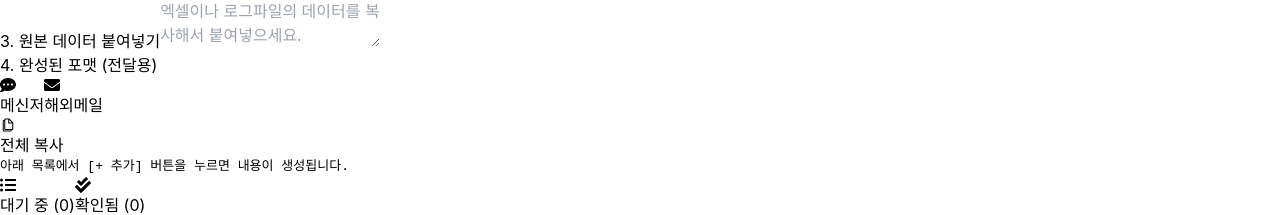
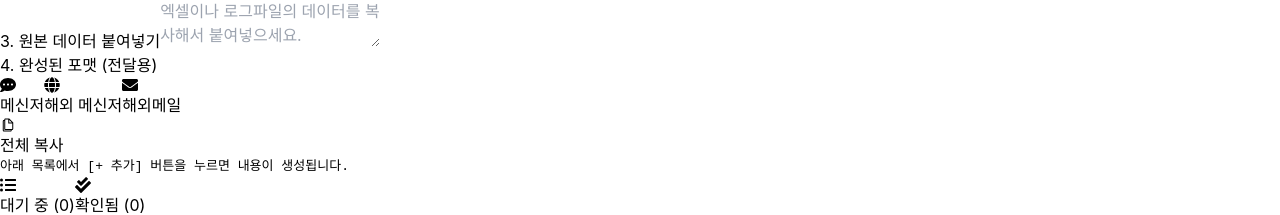
Before and after one commit to chipmunk-dev/Operation-entec, a React (Vite) app: page /persistent-redirect in a window 1280 px wide. Shown: the part 337-552 px from the top of the page. Built offline with nearby package versions, Linux system fonts and the light colour scheme.

Commit message:
재전달: 해외담당자 메신저 추가

```diff
--- a/src/pages/PersistentRedirect/index.jsx
+++ b/src/pages/PersistentRedirect/index.jsx
@@ -1,6 +1,6 @@
 import { useEffect, useState } from 'react';
 import { IoMdCopy } from 'react-icons/io';
-import { FaCheck, FaUndo, FaListUl, FaCheckDouble, FaPaperPlane, FaExclamationCircle, FaCommentDots, FaEnvelope } from 'react-icons/fa';
+import { FaCheck, FaUndo, FaListUl, FaCheckDouble, FaPaperPlane, FaExclamationCircle, FaCommentDots, FaEnvelope, FaGlobe, FaInfoCircle } from 'react-icons/fa';
 
 function PersistentRedirect() {
   const [inputs, setInputs] = useState([]);
@@ -163,7 +163,7 @@ function PersistentRedirect() {
         });
         formatted += '감사합니다.';
 
-    } else {
+    } else if (outputMode === 'email') {
         formatted = 'Dear!\n';
         formatted += 'This is KIC Control office in Korea.\n';
         formatted += 'Monitoring System detected warning message(s) from your server.\n';
@@ -179,6 +179,14 @@ function PersistentRedirect() {
         });
 
         formatted += '\nThank you.';
+
+    } else if (outputMode === 'global') {
+        formatted = '- Resend -\n\n';
+
+        sortedSelected.forEach((message) => {
+            formatted += `host: ${message.data.host || ''}\n`;
+            formatted += `message: ${message.data.cleanEvent || ''}\n\n`;
+        });
     }
 
     setFormattedResult(formatted);
@@ -223,7 +231,6 @@ function PersistentRedirect() {
     return a.id - b.id;
   });
 
-  // --- 재전달 메세지 생성 헬퍼 함수 ---
   const generateRedirectText = (contentText) => {
       let methodText = "";
       if (contentText.includes('문자만')) {
@@ -231,7 +238,6 @@ function PersistentRedirect() {
       } else if (contentText.includes('메일')) {
           methodText = contentText;
       } else {
-          // 문자, 유선, 메신저 등 끝단어 제거 후 메신저 부착
           const cleanedName = contentText.replace(/[ \t]*(문자|유선|메신저|[\/])+[ \t]*$/g, '');
           methodText = `${cleanedName} 메신저`;
       }
@@ -242,7 +248,7 @@ function PersistentRedirect() {
     <div className="p-8 max-w-6xl mx-auto">
       <h1 className="text-3xl font-bold text-gray-800 mb-6">지속 이벤트 재전달</h1>
 
-      {/* --- 근무자 정보 및 데이터 설정 --- */}
+      {/* ... (근무자 정보, 입력 데이터 순서, 원본 데이터 붙여넣기 등 상단 UI 생략 - 기존과 동일) ... */}
       <div className="grid grid-cols-1 md:grid-cols-2 gap-6 mb-6">
         <div className={`p-5 border rounded-lg shadow-sm h-full transition-colors ${!workerName.trim() ? 'bg-red-50 border-red-200 ring-2 ring-red-100' : 'bg-gray-50 border-gray-200'}`}>
           <h3 className={`text-sm font-bold mb-4 border-b pb-2 ${!workerName.trim() ? 'text-red-600 border-red-200' : 'text-gray-700 border-gray-200'}`}>
@@ -321,17 +327,30 @@ function PersistentRedirect() {
       </div>
 
       <div className="mb-8 bg-white p-6 rounded-lg shadow-md border border-gray-200">
-        <div className="flex flex-col sm:flex-row justify-between items-start sm:items-center mb-4 gap-4">
+        <div className="flex flex-col sm:flex-row justify-between items-start mb-4 gap-4">
+            <div className="flex flex-col gap-2">
                 <div className="flex items-center gap-6">
                     <h3 className="text-lg font-bold text-gray-800">4. 완성된 포맷 (전달용)</h3>
                     <div className="flex bg-gray-100 p-1 rounded-lg">
-                    <button onClick={() => setOutputMode('messenger')} className={`flex items-center gap-2 px-4 py-2 rounded-md text-sm font-bold transition-all ${outputMode === 'messenger' ? 'bg-white text-blue-600 shadow-sm ring-1 ring-black/5' : 'text-gray-500 hover:text-gray-700'}`}>
+                        <button onClick={() => setOutputMode('messenger')} className={`flex items-center gap-2 px-3 py-2 rounded-md text-sm font-bold transition-all ${outputMode === 'messenger' ? 'bg-white text-blue-600 shadow-sm ring-1 ring-black/5' : 'text-gray-500 hover:text-gray-700'}`}>
                             <FaCommentDots /> 메신저
                         </button>
-                    <button onClick={() => setOutputMode('email')} className={`flex items-center gap-2 px-4 py-2 rounded-md text-sm font-bold transition-all ${outputMode === 'email' ? 'bg-white text-blue-600 shadow-sm ring-1 ring-black/5' : 'text-gray-500 hover:text-gray-700'}`}>
+                        <button onClick={() => setOutputMode('global')} className={`flex items-center gap-2 px-3 py-2 rounded-md text-sm font-bold transition-all ${outputMode === 'global' ? 'bg-white text-purple-600 shadow-sm ring-1 ring-black/5' : 'text-gray-500 hover:text-gray-700'}`}>
+                            <FaGlobe /> 해외 메신저
+                        </button>
+                        <button onClick={() => setOutputMode('email')} className={`flex items-center gap-2 px-3 py-2 rounded-md text-sm font-bold transition-all ${outputMode === 'email' ? 'bg-white text-green-600 shadow-sm ring-1 ring-black/5' : 'text-gray-500 hover:text-gray-700'}`}>
                             <FaEnvelope /> 해외메일
                         </button>
                     </div>
+                </div>
+
+                {/* [추가됨] 해외 메신저 모드일 때만 보이는 안내 문구 */}
+                {outputMode === 'global' && (
+                    <div className="flex items-center gap-1 text-xs text-gray-500 ml-36 animate-pulse-once">
+                        <FaInfoCircle className="text-purple-500" />
+                        <span>cicop, 해외법인 담당자에게 메신저로 재전달 필요시</span>
+                    </div>
+                )}
             </div>
 
             <button
@@ -393,12 +412,9 @@ function PersistentRedirect() {
                 else itemClass += 'bg-white border-gray-200 hover:border-gray-300';
             }
 
-            // --- 콘텐츠 처리 로직 ---
             const originalContent = message.data.processingContent || message.data.processingLog;
             let displayContentFull = '';
             let displayContentClean = '';
-
-            // 괄호 여부 확인
             const hasParenthesis = originalContent && (originalContent.includes('(') || originalContent.includes(')'));
 
             if (isConfirmedTab && originalContent) {
@@ -406,49 +422,7 @@ function PersistentRedirect() {
                 const nameStr = workerName || '(이름)';
                 const prefix = `${workerTeam} ${nameStr} ${workerPosition} ${dateStr}`;
 
-                // 1) Full 버전 (원본 포함)
-                // 단순히 '문자만' -> '문자' 정도의 기본 로직만 수행하고 괄호는 유지
-                let methodForFull = generateRedirectText(originalContent);
-                // *기존 로직과 달리, Full 버전에서는 괄호를 제거하지 않고 그대로 두어야 하므로
-                // generateRedirectText 내부의 정규식은 '끝부분'의 연락수단만 건드립니다.
-                // 다만 괄호가 중간에 끼어있고 뒤에 연락수단이 없는 경우(ex: "김책임(괄호)") 처리가 애매할 수 있으나
-                // 요구사항 상 "문자만" 교체 및 "메신저" 부착은 generateRedirectText가 담당합니다.
-
-                // 만약 괄호 안에 "문자만"이 들어있으면 그것도 바뀌어야 하므로 간단히 replace
-                let textForFull = originalContent.replace('문자만', '문자');
-
-                // 연락수단이 명시 안된 경우 메신저 붙이기 등 복잡한 로직보다는
-                // "기존 내용 -> ... 재전달" 형식이므로,
-                // Full 버전은 [원본내용 + "재전달"] 형식이 아니라 [원본내용 -> ... "변환된내용" 재전달] 임.
-
-                // 요구사항 재확인:
-                // 확인메세지: "김미경 책임 문자(Major)"
-                // 수정메세지: "김미경 책임 문자(Major) → ... 김미경 책임 메신저(Major)? or 김미경 책임 문자 재전달?"
-                // 아까 예시: "임관우 사원 문자(Major 문자만) -> ... 임관우 사원 문자 재전달"
-                // 즉, 화살표 오른쪽(재전달 내용)은 괄호가 다 빠져야 깔끔합니다.
-                // 하지만 [원본포함] 옵션은 "화살표 왼쪽"에 원본이 있다는 뜻이 아니라, "화살표 오른쪽" 내용에 괄호를 살리느냐 마느냐의 문제일 수 있습니다.
-                // 사용자 예시를 보면: "내용: 원본(괄호) -> 확인후: 원본(괄호) -> ... 재전달"
-                // 즉, **처리내용 디스플레이** 자체가 `[원본] -> [누가] [언제] [재전달내용]` 입니다.
-
-                // 따라서 [Clean 버전]은 재전달 내용에서 괄호를 빼는 것.
-                // [Full 버전]은 재전달 내용에도 괄호를 남기는 것? -> 사용자 예시: "임관우 사원 문자(Major 문자만) → ... 임관우 사원 문자 재전달"
-                // 잠깐, 예시를 보면 "확인후" 결과물 자체가 괄호가 빠져있습니다.
-                // 사용자가 원한건:
-                // 옵션 1 (괄호포함): "원본(괄호) -> ... 원본(괄호) 재전달" (혹은 괄호 안의 문자만->문자 변환)
-                // 옵션 2 (괄호제외): "원본(괄호) -> ... 괄호없는깔끔한내용 재전달"
-
-                // 로직 구현:
-                // A. 공통 접두사: prefix
-
-                // B. Full Message (화살표 오른쪽)
-                // 괄호 유지, "문자만"->"문자"
                 let rightSideFull = originalContent.replace('문자만', '문자');
-                // 만약 끝에 연락수단이 없다면 메신저를 붙여야 하나?
-                // 예시: "전상용 책임 문자(/logs)" -> 괄호가 뒤에 있어서 애매함.
-                // 일단 Full 버전은 사용자가 "그대로"를 원하므로 텍스트 변환 최소화
-
-                // C. Clean Message (화살표 오른쪽)
-                // 괄호 제거
                 let textWithoutParens = originalContent.replace(/\([^)]*\)/g, '').trim();
                 let rightSideClean = generateRedirectText(textWithoutParens);
 
@@ -465,61 +439,35 @@ function PersistentRedirect() {
                     <div><span className="font-bold text-gray-500">일시:</span> {message.data.date}</div>
                     <div><span className="font-bold text-gray-500">IP:</span> {message.data.ip}</div>
 
-                    {/* [대기중 탭]
-                       - originalContent가 있으면 그냥 보여줌. (화살표 X, 변환 X)
-                    */}
                     {!isConfirmedTab && originalContent && (
                         <div className="col-span-1 md:col-span-2 mt-2 pt-2 border-t border-indigo-100 text-xs p-2 rounded bg-indigo-50 text-indigo-700">
                              <span className="font-bold">└ 확인내용:</span> {originalContent}
                         </div>
                     )}
 
-                    {/* [확인됨 탭]
-                       - 괄호가 있으면: [원본포함], [괄호제외] 둘 다 표시
-                       - 괄호가 없으면: 그냥 [재전달] 하나만 표시 (Clean 버전과 Full 버전이 사실상 같음)
-                    */}
                     {isConfirmedTab && originalContent && (
                         <div className="col-span-1 md:col-span-2 mt-3 pt-3 border-t border-gray-200 flex flex-col gap-2">
                              {hasParenthesis ? (
                                 <>
-                                    {/* 옵션 1: 원본 포함 */}
                                     <div className="flex items-center justify-between bg-gray-100 p-2 rounded text-xs text-gray-600">
                                         <span className="flex-1 mr-2"><span className="font-bold text-gray-500">[원본포함]</span> {displayContentFull}</span>
-                                        <button
-                                            onClick={() => handleCopyContent(displayContentFull, `${message.id}-full`)}
-                                            className={`shrink-0 px-2 py-1 rounded border text-[10px] font-bold transition-colors flex items-center gap-1 ${
-                                                copiedKey === `${message.id}-full` ? 'bg-green-100 border-green-300 text-green-700' : 'bg-white border-gray-300 hover:bg-gray-50'
-                                            }`}
-                                        >
+                                        <button onClick={() => handleCopyContent(displayContentFull, `${message.id}-full`)} className={`shrink-0 px-2 py-1 rounded border text-[10px] font-bold transition-colors flex items-center gap-1 ${copiedKey === `${message.id}-full` ? 'bg-green-100 border-green-300 text-green-700' : 'bg-white border-gray-300 hover:bg-gray-50'}`}>
                                             {copiedKey === `${message.id}-full` ? <FaCheck /> : <IoMdCopy />}
                                             {copiedKey === `${message.id}-full` ? '복사됨' : '복사'}
                                         </button>
                                     </div>
-
-                                    {/* 옵션 2: 괄호 제외 */}
                                     <div className="flex items-center justify-between bg-indigo-50 p-2 rounded text-xs text-indigo-800">
                                         <span className="flex-1 mr-2"><span className="font-bold text-indigo-500">[괄호제외]</span> {displayContentClean}</span>
-                                        <button
-                                            onClick={() => handleCopyContent(displayContentClean, `${message.id}-clean`)}
-                                            className={`shrink-0 px-2 py-1 rounded border text-[10px] font-bold transition-colors flex items-center gap-1 ${
-                                                copiedKey === `${message.id}-clean` ? 'bg-green-100 border-green-300 text-green-700' : 'bg-white border-indigo-200 text-indigo-600 hover:bg-indigo-100'
-                                            }`}
-                                        >
+                                        <button onClick={() => handleCopyContent(displayContentClean, `${message.id}-clean`)} className={`shrink-0 px-2 py-1 rounded border text-[10px] font-bold transition-colors flex items-center gap-1 ${copiedKey === `${message.id}-clean` ? 'bg-green-100 border-green-300 text-green-700' : 'bg-white border-indigo-200 text-indigo-600 hover:bg-indigo-100'}`}>
                                             {copiedKey === `${message.id}-clean` ? <FaCheck /> : <IoMdCopy />}
                                             {copiedKey === `${message.id}-clean` ? '복사됨' : '복사'}
                                         </button>
                                     </div>
                                 </>
                              ) : (
-                                 /* 괄호 없음: 하나만 표시 (Clean 버전 사용) */
                                 <div className="flex items-center justify-between bg-gray-100 p-2 rounded text-xs text-gray-600">
                                     <span className="flex-1 mr-2"><span className="font-bold text-gray-500">[재전달]</span> {displayContentClean}</span>
-                                    <button
-                                        onClick={() => handleCopyContent(displayContentClean, `${message.id}-clean`)}
-                                        className={`shrink-0 px-2 py-1 rounded border text-[10px] font-bold transition-colors flex items-center gap-1 ${
-                                            copiedKey === `${message.id}-clean` ? 'bg-green-100 border-green-300 text-green-700' : 'bg-white border-gray-300 hover:bg-gray-50'
-                                        }`}
-                                    >
+                                    <button onClick={() => handleCopyContent(displayContentClean, `${message.id}-clean`)} className={`shrink-0 px-2 py-1 rounded border text-[10px] font-bold transition-colors flex items-center gap-1 ${copiedKey === `${message.id}-clean` ? 'bg-green-100 border-green-300 text-green-700' : 'bg-white border-gray-300 hover:bg-gray-50'}`}>
                                         {copiedKey === `${message.id}-clean` ? <FaCheck /> : <IoMdCopy />}
                                         {copiedKey === `${message.id}-clean` ? '복사됨' : '복사'}
                                     </button>
```
Lines whose indentation alone changed are shown as unchanged.
